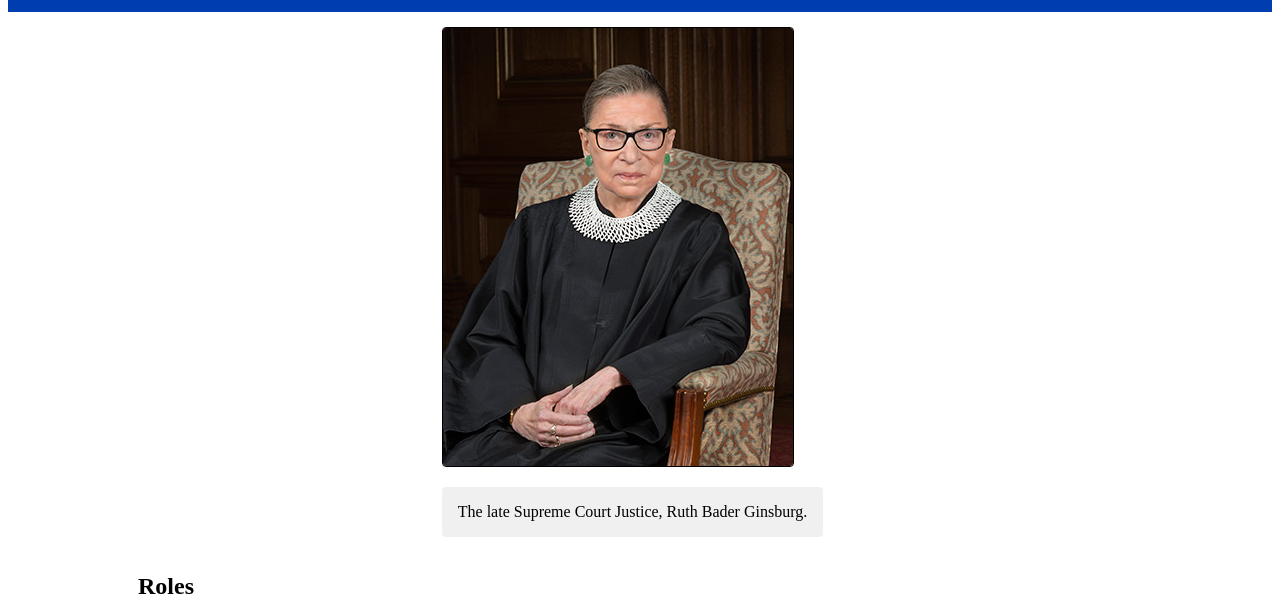
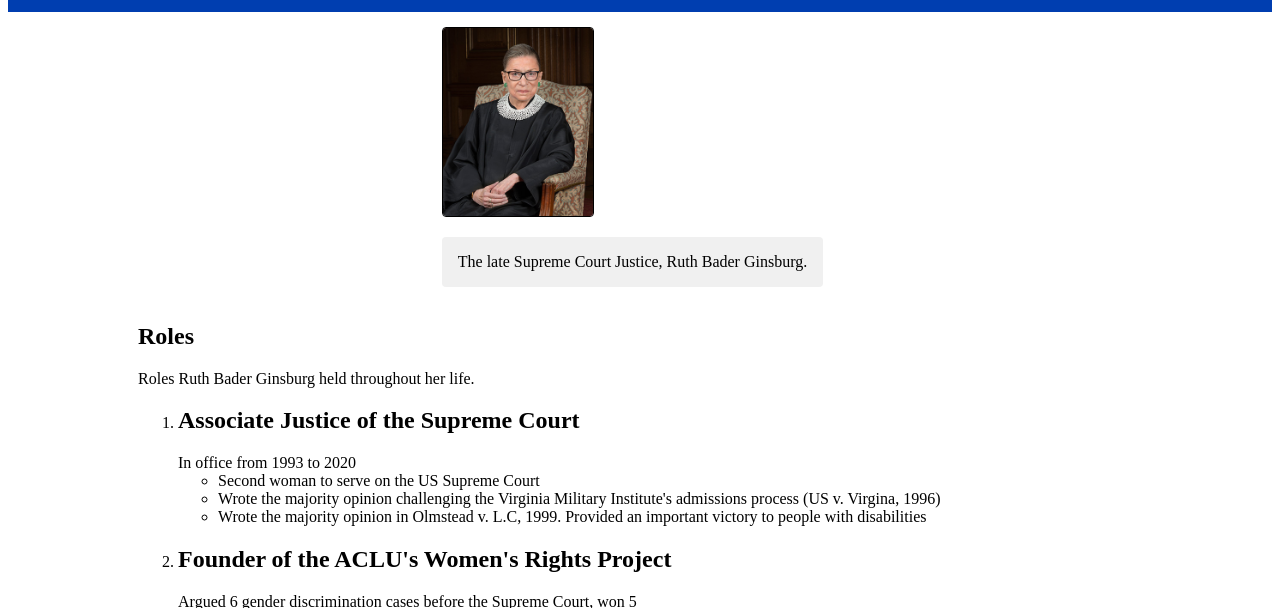
Before and after one commit to apatel04/assignment-1, a website: page public/asst-1/index.html in a window 1280 px wide. Shown: the part 154-762 px from the top of the page. Drawn offline with Linux system fonts and the light colour scheme; a web font is replaced by a local one.

Commit message:
image width

```diff
--- a/public/asst-1/styles.css
+++ b/public/asst-1/styles.css
@@ -28,10 +28,11 @@ html {
     border-radius: 4px;
     border-width: 1px;
     border-style: solid;
+    width: 150px;
 }
 
 .wrapper {
-    flex: 0 1 auto;
+    flex: 1 0 auto;
     margin-right: 15px;
 }
 
```
